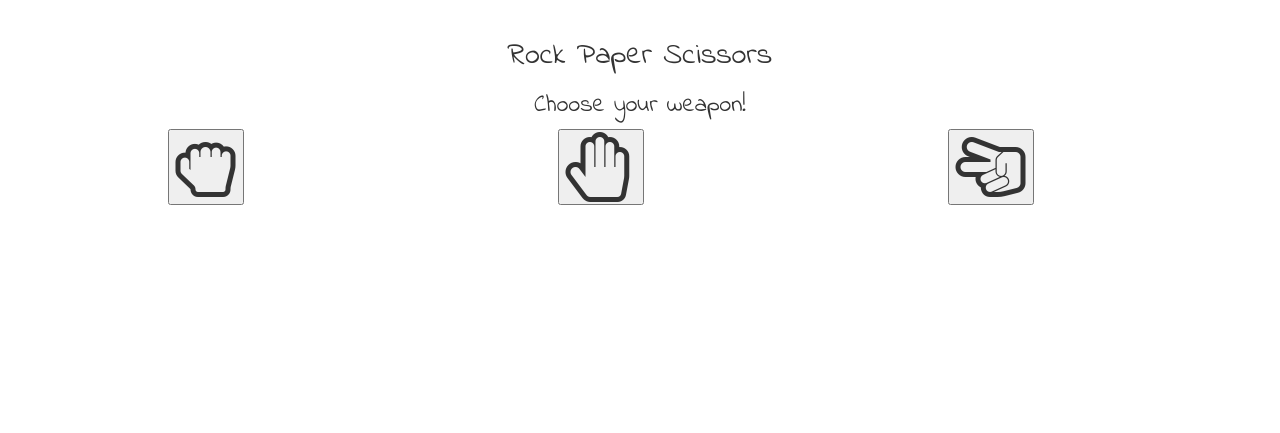
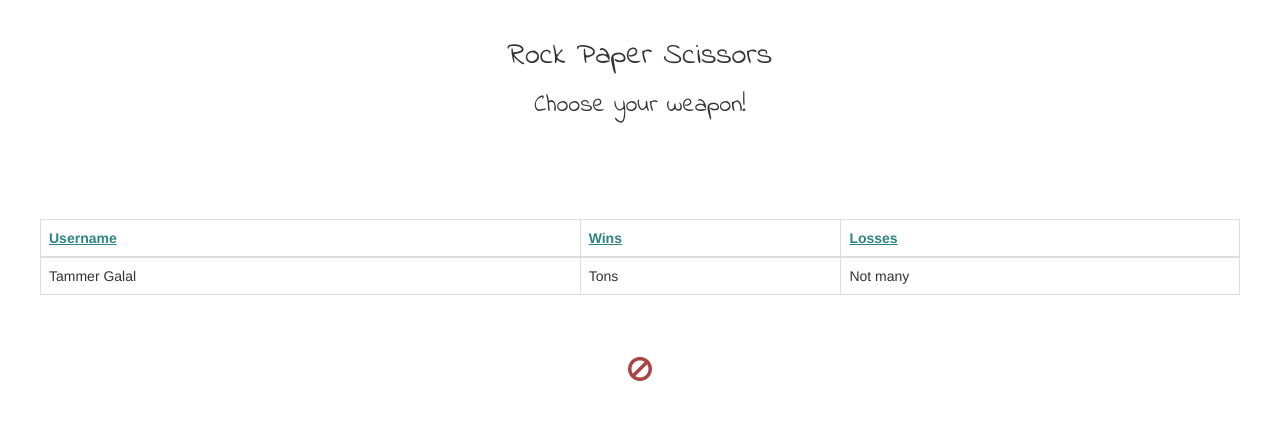
Before and after one commit to tammerg/rockPaperScissors, a PHP site: page / in a window 1280 px wide. Shown: the part 52-485 px from the top of the page. Run offline with PHP 8.4, Linux system fonts and the light colour scheme; some libraries are stand-ins or nearby versions.

Commit message:
adding more CSS to my game, made the buttons into clickable images and added a high score table and short joke footer. Going to work on Animations/Firebase integration next.

```diff
--- a/index.html
+++ b/index.html
@@ -40,15 +40,16 @@
       <h2> Rock Paper Scissors </h2>
       <h3>Choose your weapon!</h3>
     </div>
+    <br/>
     <div class="row">
       <div class="col-md-4 col-md-offset-1">
-         <button class="rock fa fa-hand-rock-o fa-5x gameButtons" rock id="btnRock" data-choice="Rock"></button>
+         <i class="bigEntrance rock fa fa-hand-rock-o fa-5x gameButtons" id="btnrock" data-choice="Rock"></i>
       </div>
       <div class="col-md-4">
-        <button class="paper fa fa-hand-paper-o fa-5x gameButtons" id="btnPaper" data-choice="Paper"></button>
+        <i class="paper fa fa-hand-paper-o fa-5x gameButtons" id="btnpaper" data-choice="Paper"></i>
       </div>
       <div class="col-md-3">
-        <button class="scissors fa fa-hand-scissors-o fa-5x gameButtons" id="btnScissors" data-choice="Scissors"></button>
+        <i class="scissors fa fa-hand-scissors-o fa-5x gameButtons" id="btnscissors" data-choice="Scissors"></i>
       </div>
     <div>
       <div id="resultModal" class="modal fade" tabindex="-1" role="dialog">
@@ -67,6 +68,30 @@
           </div>
         </div>
       </div>
+      <br/>
+      <br/>
+      <div class="row">
+        <table class="table table-bordered">
+          <thead>
+            <th>Username</th>
+            <th>Wins</th>
+            <th>Losses</th>
+          </thead>
+          <tbody>
+            <td>Tammer Galal</td>
+            <td>Tons</td>
+            <td>Not many</td>
+          </tbody>
+        </table>
+      </div>
+      <br/>
+      <br/>
+      <div class="row">
+        <i class="fa fa-ban fa-stack-2x text-danger"></i>
+        <br/>
+        <br/>
+        <p class="cheats">NO CHEATERS</p>
+      </div>
     </div>
   </div>
   <script type="text/javascript" src="https://code.jquery.com/jquery-2.1.4.js"></script>
--- a/script/rps.js
+++ b/script/rps.js
@@ -33,12 +33,11 @@ function gameLogic(playerChoice, oppChoice) {
 $(document).ready(function() {
 
   $(".gameButtons").on("click", function(){
-    $("#resultModal").modal('show');
-    playerChoice = $(this).attr('data-choice');
-    var randomIndex = Math.floor(Math.random()*computerChoice.length);
-    var oppChoice = computerChoice[randomIndex];
-    gameLogic(playerChoice, oppChoice);
-
-
+    $(this).addClass("bigEntrance");
+      $("#resultModal").modal('show');
+        playerChoice = $(this).attr('data-choice');
+        var randomIndex = Math.floor(Math.random()*computerChoice.length);
+        var oppChoice = computerChoice[randomIndex];
+        gameLogic(playerChoice, oppChoice);
   });
 });
--- a/style/style.css
+++ b/style/style.css
@@ -1,7 +1,23 @@
 .start{
   text-align:center;
+}
+th{
+  text-decoration: underline;
+  color: #2d8483;
 }
 h1, h2, h3{
   text-align: center;
   font-family: 'Indie Flower', cursive;
 }
+.gameButtons{
+  color: white;
+}
+.table-bordered{
+
+}
+.cheats{
+  text-align: center;
+  font-family: 'Indie Flower', cursive;
+  color: white;
+  font-size: 20px;
+}
```
